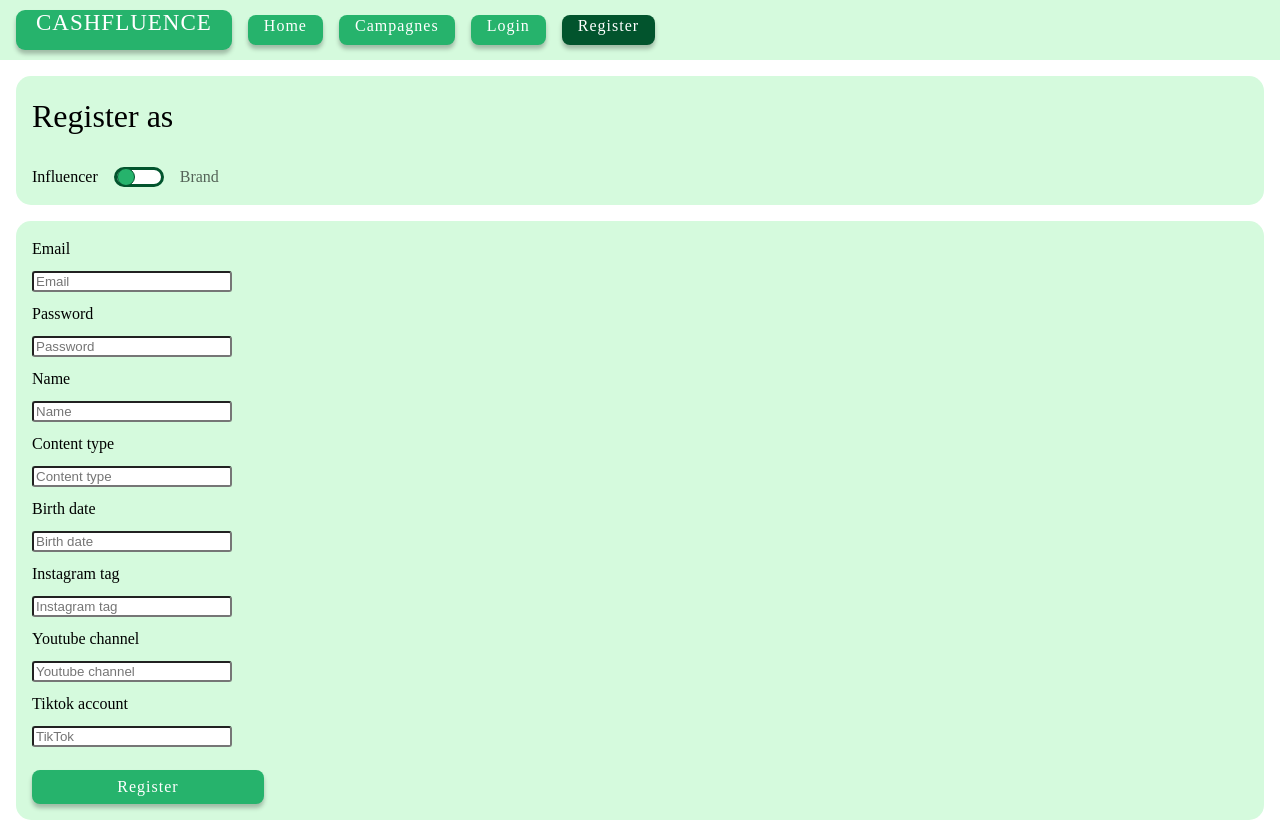
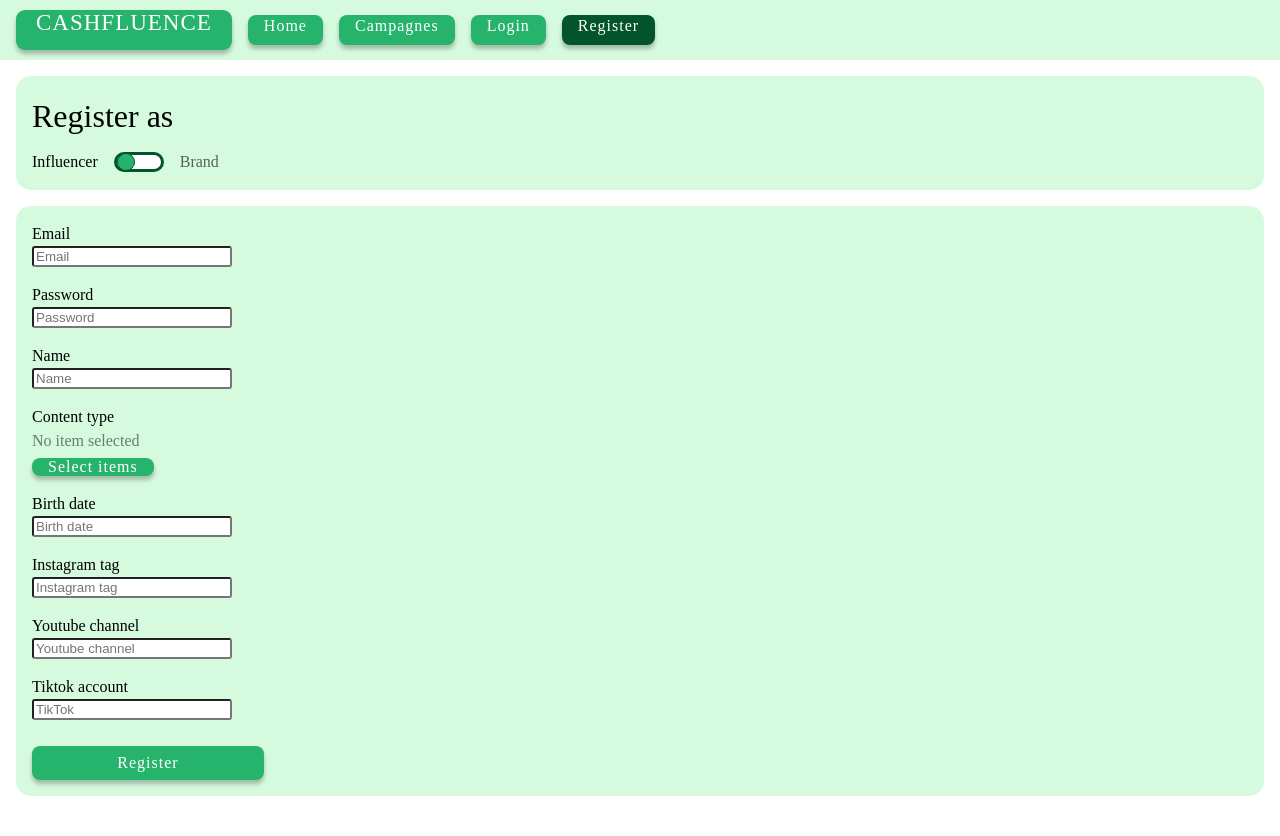
Before and after one commit to MrtnBalazs/influ-frontend, an Angular app: page /register in a window 1280 px wide. After the commit the page ends 812 px from the top, so only its background shows below. Built offline with nearby package versions, Linux system fonts and the light colour scheme; a web font is replaced by a local one.

Commit message:
Added mutiple selector to register component and fixed the appearance a bit

```diff
--- a/src/app/common/multiple-selector-popup/multiple-selector-popup.component.html
+++ b/src/app/common/multiple-selector-popup/multiple-selector-popup.component.html
@@ -43,13 +43,16 @@
         }
     </div>
 }
-<div style="display: flex; flex-direction: row; flex-wrap: wrap; justify-content: start; align-items: center; gap: 16px">
-    <div (click)="openModal()"><div class="button">Select items</div></div>
+<div style="display: flex; flex-direction: column; flex-wrap: wrap; justify-content: start; align-items: left; gap: 5px">
+
+    <div style="display: flex; flex-direction: row; gap: 16px;">
     @if(selectedItems.length != 0) {
         @for(item of selectedItems; track item) {
-            <div class="text">{{item}}</div>
+            <div class="text" style="opacity: 50%;">{{item}}</div>
         }
     } @else {
         <div class="text" style="opacity: 50%;">No item selected</div>
     }
+    </div>
+    <div (click)="openModal()"><div class="button" style="padding-top: 0px; padding-bottom: 0px">Select items</div></div>
 </div>
--- a/src/app/signup/register/register.component.html
+++ b/src/app/signup/register/register.component.html
@@ -1,5 +1,5 @@
 <div class="column-contaier" style="padding: 16px">
-    <div @fadeSlideId class="green-container">
+    <div @fadeSlideId class="green-container" style="gap: 10px">
         <div class="login-title">Register as</div>
         <div class="influ-brand-toggle-container">
             <div class="text" [style.opacity]="toggleState === 'influencer' ? 1 : 0.6">Influencer</div>
@@ -10,7 +10,8 @@
         </div>
     </div>
     @if(isInfluencerRegister()) {
-        <form @fadeSlideId [formGroup]="registerInfluencerForm" (ngSubmit)="formSubmitted()" class="green-container" style="gap: 10px;">
+        <form @fadeSlideId [formGroup]="registerInfluencerForm" (ngSubmit)="formSubmitted()" class="green-container" style="gap: 16px;">
+            <div>
                 <div class="text">Email</div>
                 @if(registerInfluencerForm.get('email')?.errors?.['required'] && registerClicked) {
                     <div class="validation-fail-text">Email is required!</div>
@@ -19,42 +20,57 @@
                     <div class="validation-fail-text">Text is not an email!</div>
                 }
                 <input style="width: 200px;" formControlName="email" type="text" placeholder="Email">
+            </div>
+            <div>
                 <div class="text">Password</div>
                 @if(registerInfluencerForm.get('password')?.errors?.['required'] && registerClicked) {
                     <div class="validation-fail-text">Password is required!</div>
                 }
                 <input style="width: 200px;" formControlName="password" type="password" placeholder="Password">
+            </div>
+            <div>
                 <div class="text">Name</div>
                 @if(registerInfluencerForm.get('name')?.errors?.['required'] && registerClicked) {
                     <div class="validation-fail-text">Name is required!</div>
                 }
                 <input style="width: 200px;" formControlName="name" type="text" placeholder="Name">
+            </div>
+            <div>
                 <div class="text">Content type</div>
+                <app-multiple-selector-popup [inputItems]='["lifestyle", "car", "pet", "horse", "dog", "gaming", "gambling", "sport"]' [maxConstraint]="3" [minConstraint]="1" [typeOfItems]="'content types'"></app-multiple-selector-popup>
                 @if(registerInfluencerForm.get('contentType')?.errors?.['required'] && registerClicked) {
                     <div class="validation-fail-text">Content type is required!</div>
                 }
-            <input style="width: 200px;" formControlName="contentType" type="text" placeholder="Content type">
+            </div>
+            <div>
                 <div class="text">Birth date</div>
                 @if(registerInfluencerForm.get('birthDate')?.errors?.['required'] && registerClicked) {
                     <div class="validation-fail-text">Birth date is required!</div>
                 }
                 <input style="width: 200px;" formControlName="birthDate" type="text" placeholder="Birth date">
+            </div>
+            <div>
                 <div class="text">Instagram tag</div>
                 @if(registerInfluencerForm.errors?.['atLeastOneRequired'] && registerClicked) {
                     <div class="validation-fail-text">At least one social media is required!</div>
                 }
                 <input style="width: 200px;" formControlName="instagram" type="text" placeholder="Instagram tag">
+            </div>
+            <div>
                 <div class="text">Youtube channel</div>
                 @if(registerInfluencerForm.errors?.['atLeastOneRequired'] && registerClicked) {
                     <div class="validation-fail-text">At least one social media is required!</div>
                 }
                 <input style="width: 200px;" formControlName="youtube" type="text" placeholder="Youtube channel">
+            </div>
+            <div>
                 <div class="text">Tiktok account</div>
                 @if(registerInfluencerForm.errors?.['atLeastOneRequired'] && registerClicked) {
                     <div class="validation-fail-text">At least one social media is required!</div>
                 }
                 <input style="width: 200px;" formControlName="tiktok" type="text" placeholder="TikTok">
-            <button [disabled]="registerInfluencerForm.invalid && registerClicked" style="margin-top: 13px; width: 200px" class="navbar-button" type="submit">Register</button>
+            </div>
+            <button [disabled]="registerInfluencerForm.invalid && registerClicked" style="margin-top: 10px; width: 200px" class="navbar-button" type="submit">Register</button>
         </form>
     } @else {
         <form @fadeSlideId [formGroup]="registerBrandForm" (ngSubmit)="formSubmitted()" class="green-container" style="gap: 10px;">
--- a/src/app/signup/register/register.component.ts
+++ b/src/app/signup/register/register.component.ts
@@ -4,11 +4,12 @@ import { Router } from '@angular/router';
 import { AuthenticationService } from '../../service/authentication/authentication.service';
 import { animate, state, style, transition, trigger } from '@angular/animations';
 import { REGISTER_BRAND, REGISTER_INFLUENCER } from '../../consts';
+import { MultipleSelectorPopupComponent } from "../../common/multiple-selector-popup/multiple-selector-popup.component";
 
 @Component({
   selector: 'app-register',
   standalone: true,
-  imports: [FormsModule, ReactiveFormsModule],
+  imports: [FormsModule, ReactiveFormsModule, MultipleSelectorPopupComponent],
   templateUrl: './register.component.html',
   styleUrl: './register.component.css',
   animations: [
```
Lines whose indentation alone changed are shown as unchanged.
